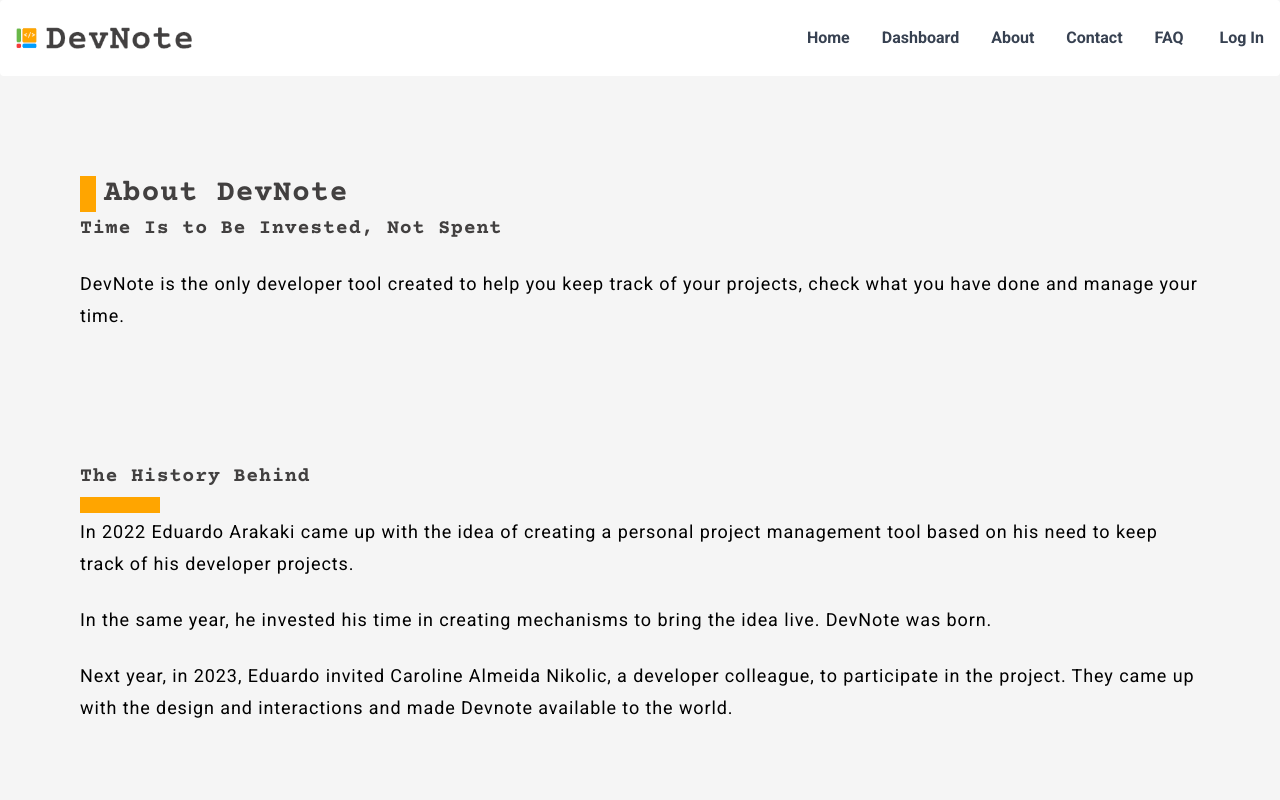
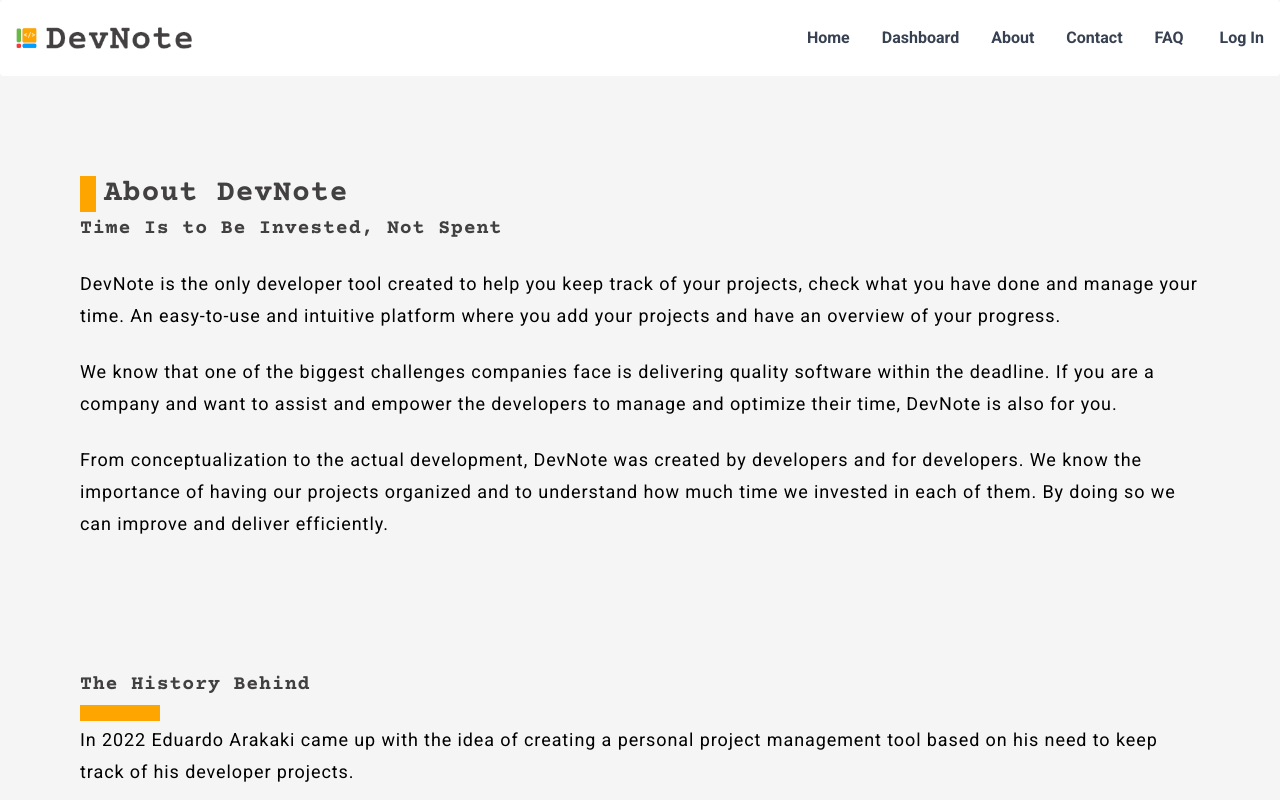
Before and after one commit to edukaki/devlist, a React (Create React App) app: page /about in a window 1280 px wide. Shown: the top 800 px of the page. Built offline with nearby package versions, Linux system fonts and the light colour scheme; no server answers.

Commit message:
feat(about): add new paragraphs

```diff
--- a/src/pages/About/index.jsx
+++ b/src/pages/About/index.jsx
@@ -10,7 +10,9 @@ const About = () => {
 
                 <Heading type='headingTwo' headingTwoContent="Time Is to Be Invested, Not Spent"></Heading>
 
-                <ParagraphBlock width="lg:w-6/12" paragraphContent="DevNote is the only developer tool created to help you keep track of your projects, check what you have done and manage your time."></ParagraphBlock>
+                <ParagraphBlock width="lg:w-6/12" paragraphContent="DevNote is the only developer tool created to help you keep track of your projects, check what you have done and manage your time. An easy-to-use and intuitive platform where you add your projects and have an overview of your progress."></ParagraphBlock>
+                <ParagraphBlock width="lg:w-6/12" paragraphContent="We know that one of the biggest challenges companies face is delivering quality software within the deadline. If you are a company and want to assist and empower the developers to manage and optimize their time, DevNote is also for you."></ParagraphBlock>
+                <ParagraphBlock width="lg:w-6/12" paragraphContent="From conceptualization to the actual development, DevNote was created by developers and for developers. We know the importance of having our projects organized and to understand how much time we invested in each of them. By doing so we can improve and deliver efficiently."></ParagraphBlock>
             </div>
 
             <div className="m-auto p-4 md:py-16 md:pl-20 space-y-6 mb-10 tracking-wider leading-8 xl:px-20">
```
